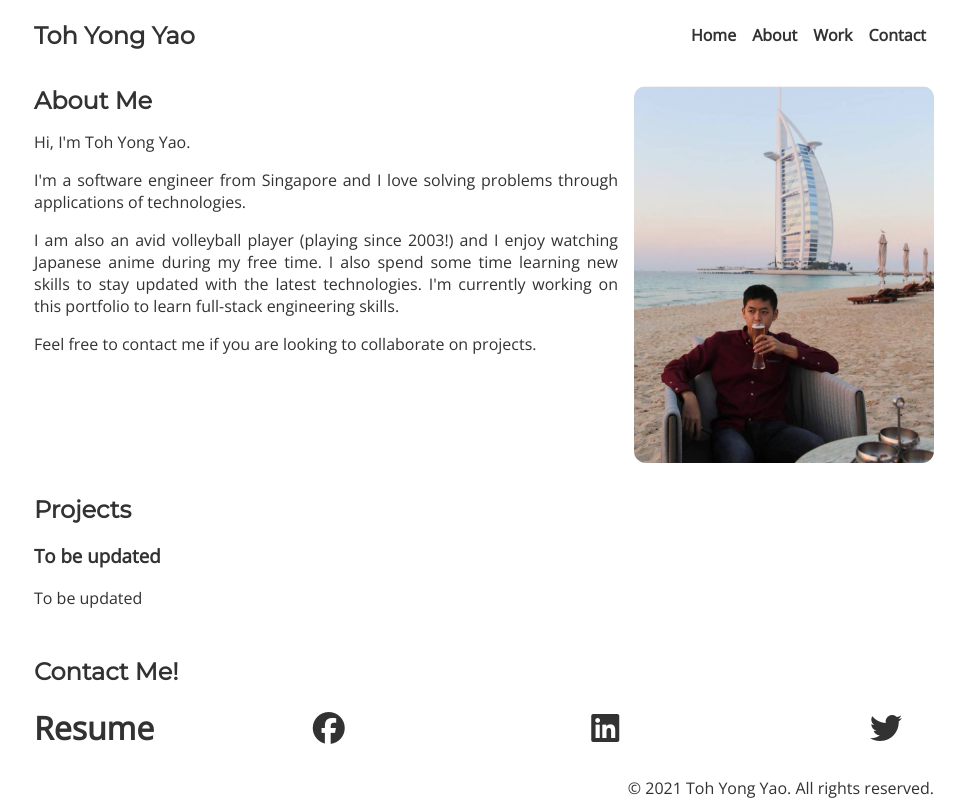
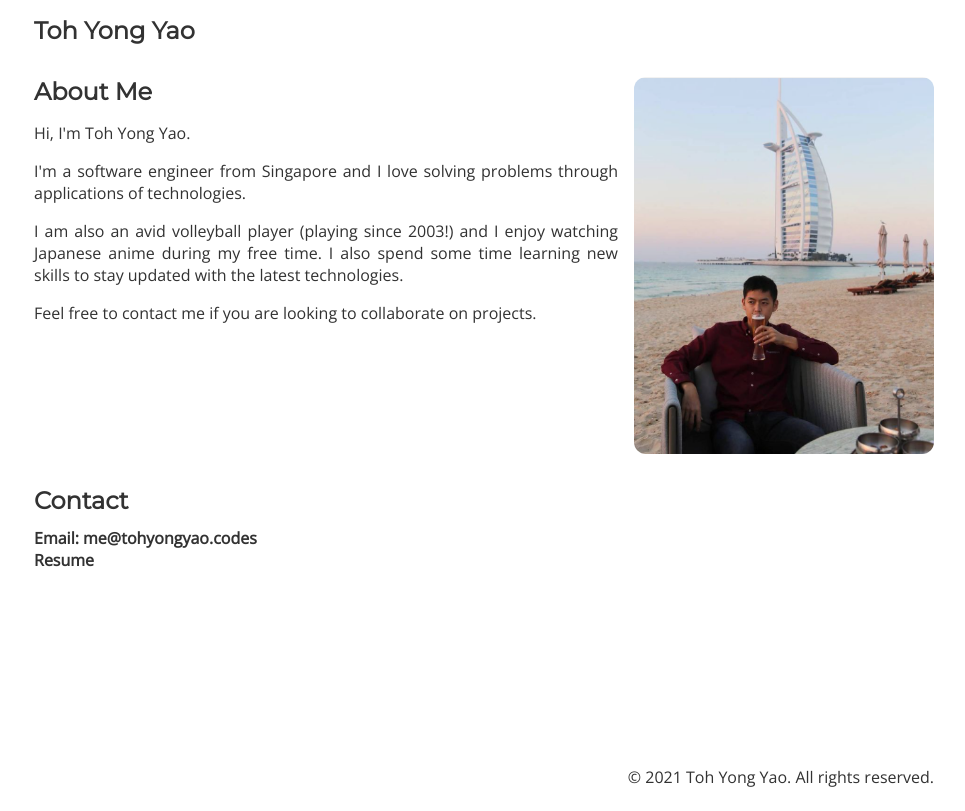
Before and after one commit to porporkins/portfolio, a plain HTML site: page index.html in a window 1280 px wide. Shown: the whole page, without its empty margins (156-1121 px from the left). Drawn offline with nearby package versions, Linux system fonts and the light colour scheme; files that its build step writes are made by us from their sources.

Commit message:
slight update to links and description

```diff
--- a/index.html
+++ b/index.html
@@ -1,5 +1,6 @@
 <!DOCTYPE html>
 <html lang="en">
+
 <head>
   <!-- Basic stuff -->
   <meta charset="UTF-8" />
@@ -28,18 +29,13 @@
   <link rel="icon" type="image/png" sizes="16x16" href="./icons/favicon-16x16.png">
   <link rel="manifest" href="./icons/site.webmanifest">
 </head>
+
 <body>
 
   <!-- Header -->
   <header class="s-header">
     <nav class="header-nav-wrap">
       <h2 id="logo"><a href="#home" title="Toh Yong Yao">Toh Yong Yao</a></h2>
-          <ul class="navigation-items">
-            <li class="navigation-item"><a href="#home" title="home">Home</a></li>
-            <li class="navigation-item"><a href="#about" title="about">About</a></li>
-            <li class="navigation-item"><a href="#work" title="work">Work</a></li>
-            <li class="navigation-item"><a href="#contact" title="contact">Contact</a></li>
-          </ul>
     </nav>
   </header>
 
@@ -55,46 +51,21 @@
           I'm a software engineer from Singapore and I love solving problems through applications of technologies.
         </p>
         <p>
-                I am also an avid volleyball player (playing since 2003!) and I enjoy watching Japanese anime during my free time. I also spend some time learning new skills to stay
-                updated with the latest technologies. I'm currently working on <span id="current-project">this portfolio</span> to learn <span id="project-objective">full-stack engineering skills</span>.
+          I am also an avid volleyball player (playing since 2003!) and I enjoy watching Japanese anime during my free
+          time. I also spend some time learning new skills to stay updated with the latest technologies.
         </p>
         <p>
           Feel free to contact me if you are looking to collaborate on projects.
         </p>
       </div>
-            <img
-              src="images/profile-pic.jpeg"
-              alt="Toh Yong Yao"
-              class="portrait"
-            />
-          </div>
-        </section>
-
-        <!-- Work -->
-        <section id="work">
-          <h2>Projects</h2>
-          <div class="work-container">
-            <div class="to-be-updated-container">
-              <h3>To be updated</h3>
-              <p>
-                To be updated
-              </p>
-            </div>
+      <img src="images/profile-pic.jpeg" alt="Toh Yong Yao" class="portrait" />
     </div>
   </section>
   <section id="contact">
-          <h2>Contact Me!</h2>
+    <h2>Contact</h2>
     <div id="contact-container">
+      <a href="mailto:" title="My Email">Email: me@tohyongyao.codes</a>
       <a href="./resume.pdf" title="My Resume">Resume</a>
-            <a href="https://fb.me/tohyongyao" title="Facebook Link" target="_blank">
-              <i class="fab fa-facebook"></i>
-            </a>
-            <a href="https://www.linkedin.com/in/toh-yong-yao/" title="LinkedIn Link" target="_blank">
-              <i class="fab fa-linkedin"></i>
-            </a>
-            <a href="https://twitter.com/tyythebest" title="Twitter Link" target="_blank">
-              <i class="fab fa-twitter"></i>
-            </a>
     </div>
   </section>
 </body>
@@ -104,4 +75,5 @@
 <script>
 
 </script>
+
 </html>
--- a/resources/style.css
+++ b/resources/style.css
@@ -130,17 +130,11 @@ a {
 
 #contact-container {
   display: flex;
+  flex-direction: column;
   width: 100%;
-  justify-content: space-between;
+  justify-content: left;
   flex-wrap: wrap;
 }
-
-#contact-container > * {
-  font-size: 2em;
-  width: 2em;
-  margin-top: var(--spacing-1);
-}
-
 
 @media only screen and (max-width: 600px) {
   .about-me-container {
```
Also changed, not shown: icons/android-chrome-192x192.png, icons/android-chrome-512x512.png, icons/apple-touch-icon.png, icons/favicon-16x16.png, icons/favicon-32x32.png, icons/favicon.ico, 1 other file. Lines whose indentation alone changed are shown as unchanged.
